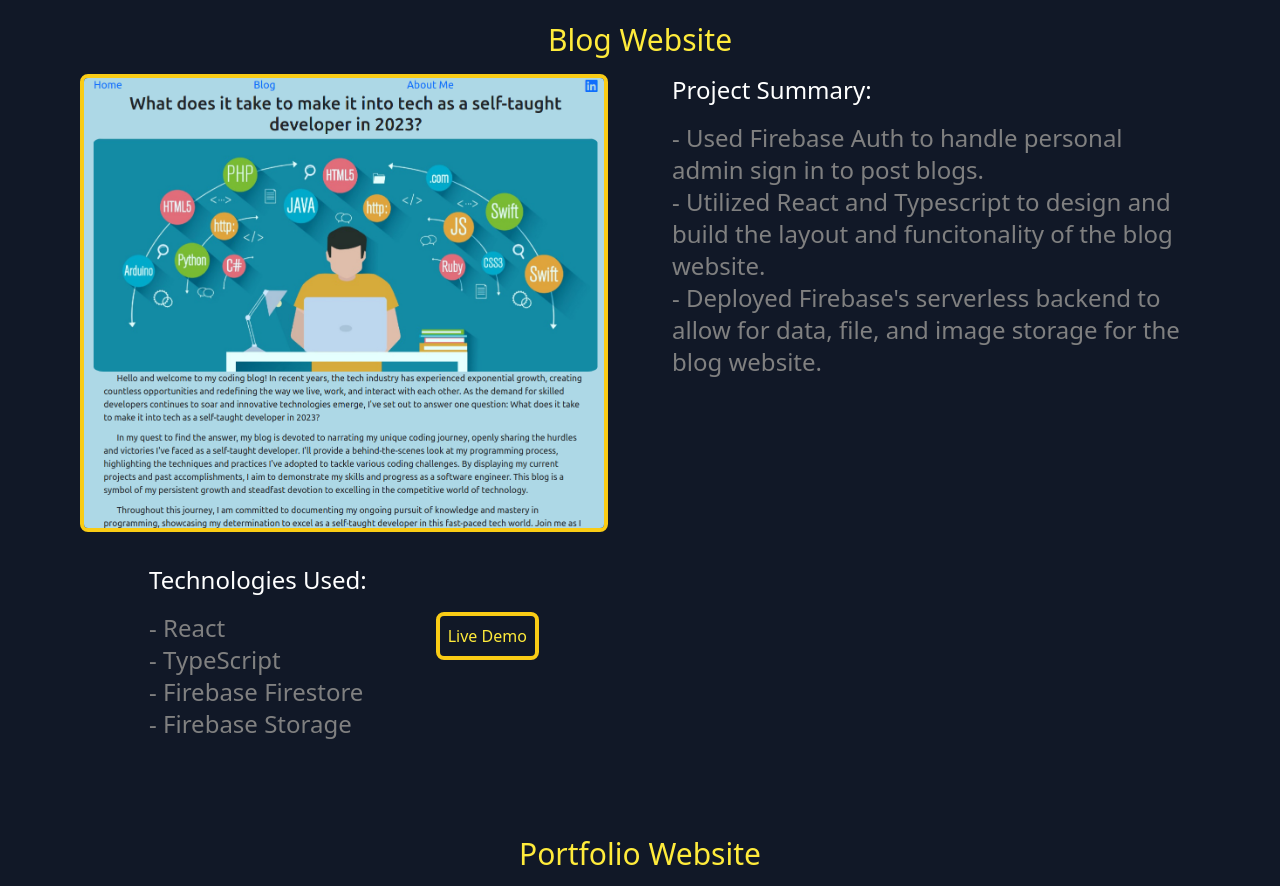
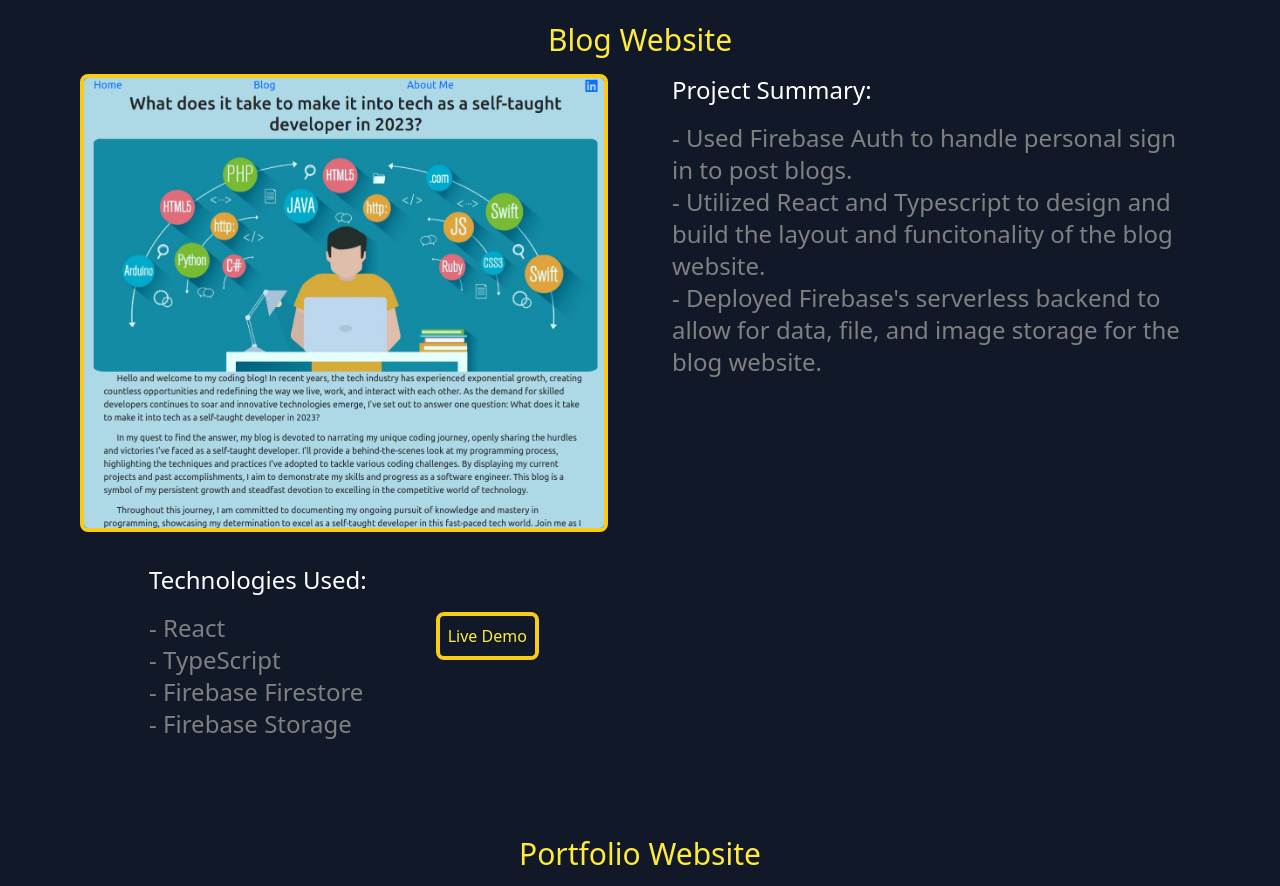
Before and after one commit to jramos5883/portfolioV2.0, a Next.js app in the folder portfoliov2.0-app/: page / in a window 1280 px wide. Shown: the part 3960-4846 px from the top of the page. Built offline with nearby package versions, Linux system fonts and the light colour scheme.

Commit message:
Fixing blog and portfolio live demo buttons to link to correct site.

```diff
--- a/portfoliov2.0-app/app/(components)/projects/projs/blog.comp.tsx
+++ b/portfoliov2.0-app/app/(components)/projects/projs/blog.comp.tsx
@@ -41,7 +41,7 @@ export default function Blog() {
           <p className="text-white text-2xl pb-4">Project Summary:</p>
           <ul>
             <li className="text-grey text-2xl">
-              - Used Firebase Auth to handle personal admin sign in to post
+              - Used Firebase Auth to handle personal sign in to post
               blogs.
             </li>
             <li className="text-grey text-2xl">
--- a/portfoliov2.0-app/app/(components)/projects/projs/portfolio.comp.tsx
+++ b/portfoliov2.0-app/app/(components)/projects/projs/portfolio.comp.tsx
@@ -28,7 +28,7 @@ export default function Portfolio() {
             </div>
             <div className="flex items-center justify-center 2xl:hidden">
               <Link
-                href="https://dashboard-kappa-blue.vercel.app/"
+                href="https://johnramos.tech"
                 target="_blank"
                 rel="noopener noreferrer"
                 className="text-yellow border-yellow-400 p-2 border-4 my-8 rounded-lg hover:bg-yellow-700"
```
